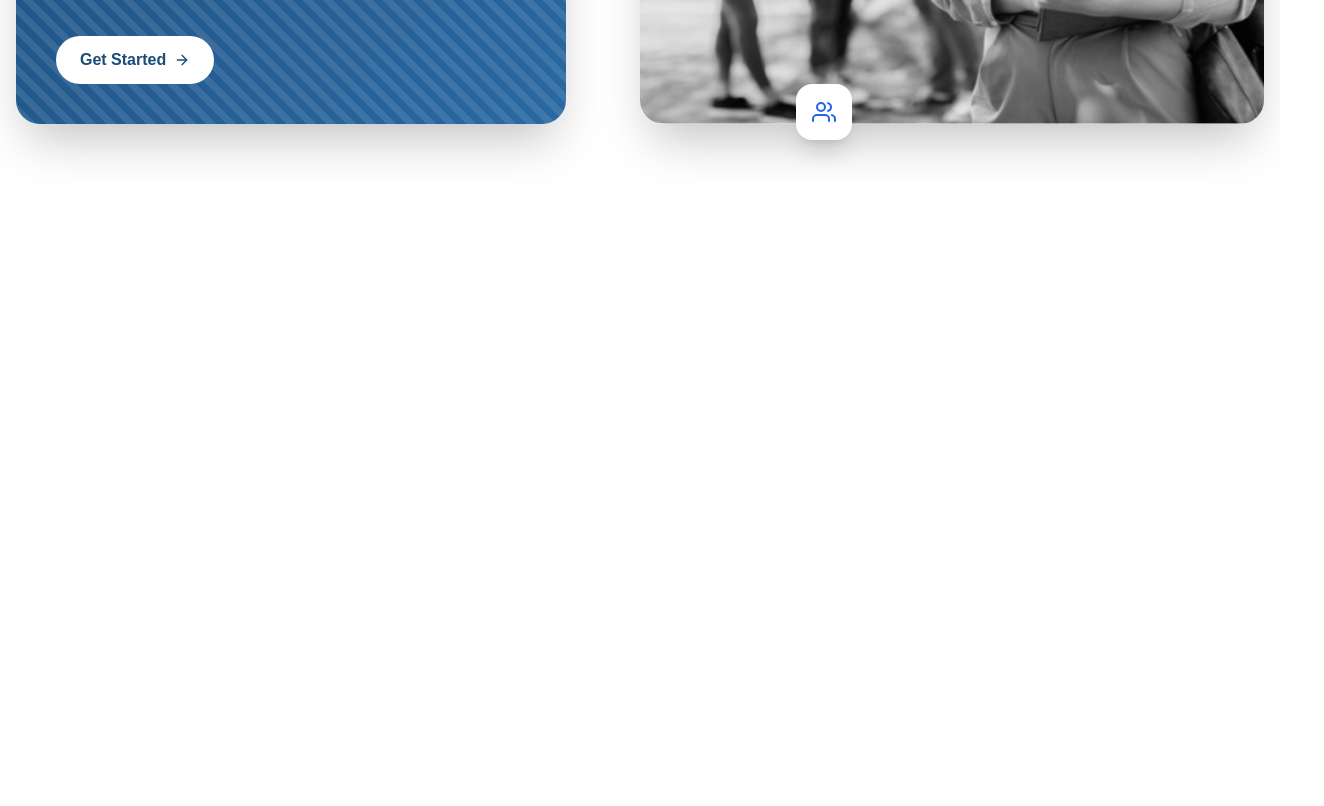
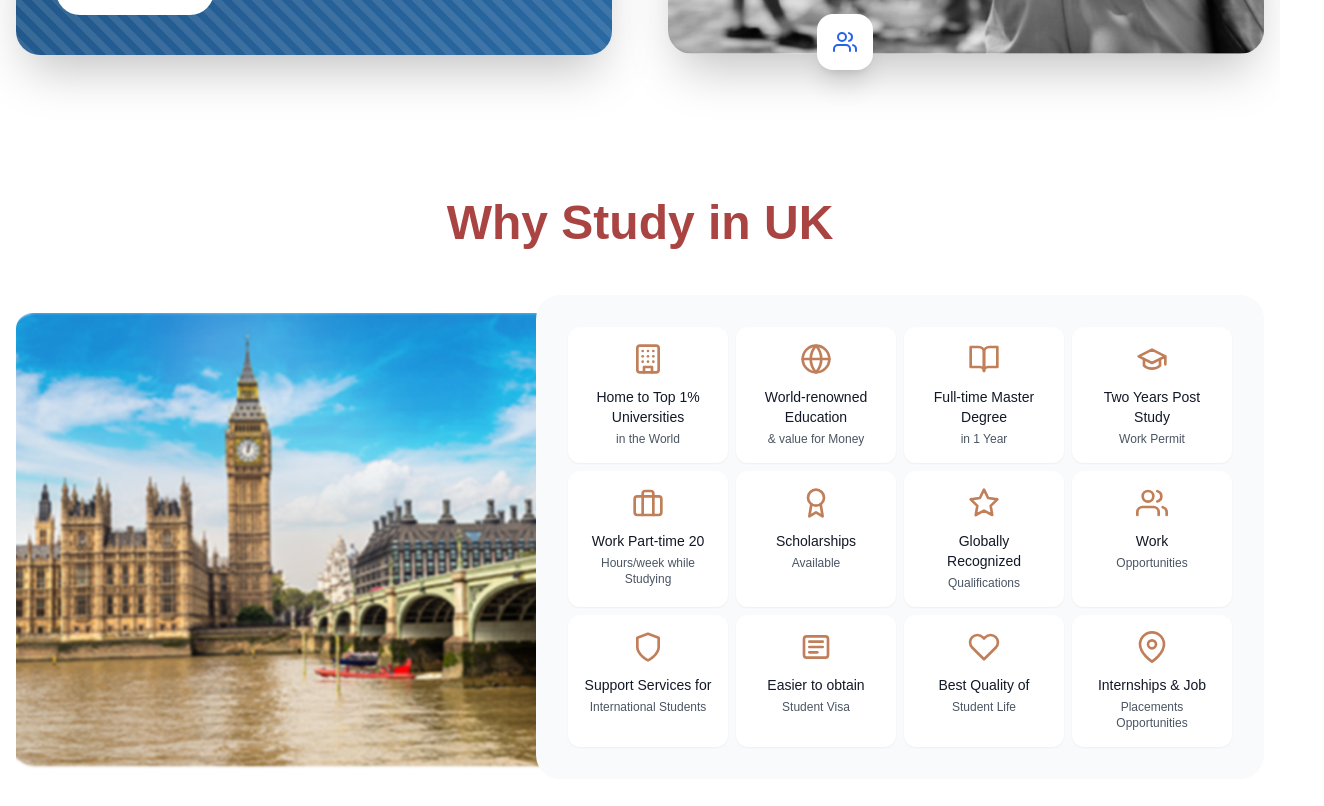
Before and after one commit to Stealth-Rishabh/planeteducation_Uk, a React (Vite) app: page / in a window 1280 px wide. Shown: the part 1300-2106 px from the top of the page, 1324 px wide, since content can reach past the window. Before the commit the page ends 1574 px from the top, so only its background shows below. Built offline with nearby package versions, Linux system fonts and the light colour scheme.

Commit message:
Enhance Landing Page: Updated About and HeroSection components for improved layout and styling. Added new WhyStudyUK component with benefits section and associated assets. Adjusted spacing and responsiveness in existing components.

```diff
--- a/src/app/landing/About.jsx
+++ b/src/app/landing/About.jsx
@@ -3,7 +3,7 @@
 
 const About = () => {
   return (
-    <div className="relative mx-auto max-w-7xl w-full min-h-screen bg-gradient-to-br overflow-hidden flex justify-center items-center py-12">
+    <div className="relative mx-auto max-w-7xl w-full bg-gradient-to-br overflow-hidden flex justify-center items-center py-12 sm:py-20">
       {/* Decorative background elements */}
       <div className="absolute inset-0 z-0">
         <div className="absolute top-20 left-10 w-72 h-72 rounded-full mix-blend-multiply filter blur-xl opacity-70 animate-blob"></div>
@@ -12,10 +12,10 @@
 
       {/* Main container */}
       <div className="container mx-auto px-4 h-full relative z-10">
-        <div className="flex flex-col md:flex-row items-center gap-8 sm:gap-0 h-full">
+        <div className="flex flex-col md:flex-row items-center gap-8 sm:gap-14 h-full">
           {/* Text content */}
           <div className="w-full md:w-1/2 animate-fade-in-left">
-            <div className="bg-gradient-to-br from-[#1B4B79] to-[#2A69A3] text-white p-8 md:p-10 rounded-3xl shadow-2xl md:max-w-[550px] relative overflow-hidden group hover:shadow-blue-200/50 transition-shadow duration-300">
+            <div className="bg-gradient-to-br from-[#1B4B79] to-[#2A69A3] text-white p-8 md:p-10 rounded-3xl shadow-2xl relative overflow-hidden group hover:shadow-blue-200/50 transition-shadow duration-300">
               {/* Decorative pattern */}
               <div className="absolute inset-0 opacity-10 bg-[linear-gradient(45deg,transparent_25%,white_25%,white_50%,transparent_50%,transparent_75%,white_75%,white_100%)] bg-[length:20px_20px]"></div>
 
--- a/src/app/landing/HeroSection.jsx
+++ b/src/app/landing/HeroSection.jsx
@@ -23,7 +23,7 @@
       {/* Right Form */}
       <div
         id="apply-now"
-        className="relative sm:left-14 sm:-top-5 bg-gradient-to-br from-[#f6cb3d] to-[#f6cb3d]/90 p-6 !pt-14 shadow-xl max-w-[400px] custom-div rounded-sm"
+        className="relative sm:left-20 sm:-top-5 bg-gradient-to-br from-[#f6cb3d] to-[#f6cb3d]/90 p-6 !pt-14 shadow-xl max-w-[400px] custom-div rounded-sm"
       >
         <div className="relative">
           <h3 className="text-lg sm:text-xl text-center font-bold text-black">
--- a/src/app/landing/Landing.jsx
+++ b/src/app/landing/Landing.jsx
@@ -3,6 +3,7 @@
 import HeroSection from "./HeroSection";
 import About from "./About";
 import heroBg from "../../assets/hero-bg.png";
+import WhyStudyUK from "./WhyStudyUK";
 
 const Landing = () => {
   return (
@@ -20,6 +21,7 @@
         <HeroSection />
       </div>
       <About />
+      <WhyStudyUK />
     </>
   );
 };
--- /dev/null
+++ b/src/app/landing/WhyStudyUK.jsx
@@ -0,0 +1,203 @@
+import React from 'react';
+import whyStudy from "../../assets/WhyStudy.png";
+
+// SVG Icons as components for better reusability
+const Icons = {
+  Building: () => (
+    <svg xmlns="http://www.w3.org/2000/svg" width="32" height="32" viewBox="0 0 24 24" fill="none" stroke="currentColor" strokeWidth="2" strokeLinecap="round" strokeLinejoin="round">
+      <rect x="4" y="2" width="16" height="20" rx="2" ry="2"/>
+      <path d="M9 22v-4h6v4"/>
+      <path d="M8 6h.01"/>
+      <path d="M16 6h.01"/>
+      <path d="M12 6h.01"/>
+      <path d="M12 10h.01"/>
+      <path d="M12 14h.01"/>
+      <path d="M16 10h.01"/>
+      <path d="M16 14h.01"/>
+      <path d="M8 10h.01"/>
+      <path d="M8 14h.01"/>
+    </svg>
+  ),
+  Globe: () => (
+    <svg xmlns="http://www.w3.org/2000/svg" width="32" height="32" viewBox="0 0 24 24" fill="none" stroke="currentColor" strokeWidth="2" strokeLinecap="round" strokeLinejoin="round">
+      <circle cx="12" cy="12" r="10"/>
+      <path d="M2 12h20"/>
+      <path d="M12 2a15.3 15.3 0 0 1 4 10 15.3 15.3 0 0 1-4 10 15.3 15.3 0 0 1-4-10 15.3 15.3 0 0 1 4-10z"/>
+    </svg>
+  ),
+  Book: () => (
+    <svg xmlns="http://www.w3.org/2000/svg" width="32" height="32" viewBox="0 0 24 24" fill="none" stroke="currentColor" strokeWidth="2" strokeLinecap="round" strokeLinejoin="round">
+      <path d="M2 3h6a4 4 0 0 1 4 4v14a3 3 0 0 0-3-3H2z"/>
+      <path d="M22 3h-6a4 4 0 0 0-4 4v14a3 3 0 0 1 3-3h7z"/>
+    </svg>
+  ),
+  Graduation: () => (
+    <svg xmlns="http://www.w3.org/2000/svg" width="32" height="32" viewBox="0 0 24 24" fill="none" stroke="currentColor" strokeWidth="2" strokeLinecap="round" strokeLinejoin="round">
+      <path d="M22 10v6M2 10l10-5 10 5-10 5z"/>
+      <path d="M6 12v5c3 3 9 3 12 0v-5"/>
+    </svg>
+  ),
+  Briefcase: () => (
+    <svg xmlns="http://www.w3.org/2000/svg" width="32" height="32" viewBox="0 0 24 24" fill="none" stroke="currentColor" strokeWidth="2" strokeLinecap="round" strokeLinejoin="round">
+      <rect x="2" y="7" width="20" height="14" rx="2" ry="2"/>
+      <path d="M16 21V5a2 2 0 0 0-2-2h-4a2 2 0 0 0-2 2v16"/>
+    </svg>
+  ),
+  Award: () => (
+    <svg xmlns="http://www.w3.org/2000/svg" width="32" height="32" viewBox="0 0 24 24" fill="none" stroke="currentColor" strokeWidth="2" strokeLinecap="round" strokeLinejoin="round">
+      <circle cx="12" cy="8" r="6"/>
+      <path d="M15.477 12.89 17 22l-5-3-5 3 1.523-9.11"/>
+    </svg>
+  ),
+  Star: () => (
+    <svg xmlns="http://www.w3.org/2000/svg" width="32" height="32" viewBox="0 0 24 24" fill="none" stroke="currentColor" strokeWidth="2" strokeLinecap="round" strokeLinejoin="round">
+      <polygon points="12 2 15.09 8.26 22 9.27 17 14.14 18.18 21.02 12 17.77 5.82 21.02 7 14.14 2 9.27 8.91 8.26 12 2"/>
+    </svg>
+  ),
+  Users: () => (
+    <svg xmlns="http://www.w3.org/2000/svg" width="32" height="32" viewBox="0 0 24 24" fill="none" stroke="currentColor" strokeWidth="2" strokeLinecap="round" strokeLinejoin="round">
+      <path d="M17 21v-2a4 4 0 0 0-4-4H5a4 4 0 0 0-4 4v2"/>
+      <circle cx="9" cy="7" r="4"/>
+      <path d="M23 21v-2a4 4 0 0 0-3-3.87"/>
+      <path d="M16 3.13a4 4 0 0 1 0 7.75"/>
+    </svg>
+  ),
+  Support: () => (
+    <svg xmlns="http://www.w3.org/2000/svg" width="32" height="32" viewBox="0 0 24 24" fill="none" stroke="currentColor" strokeWidth="2" strokeLinecap="round" strokeLinejoin="round">
+      <path d="M12 22s8-4 8-10V5l-8-3-8 3v7c0 6 8 10 8 10z"/>
+    </svg>
+  ),
+  Visa: () => (
+    <svg xmlns="http://www.w3.org/2000/svg" width="32" height="32" viewBox="0 0 24 24" fill="none" stroke="currentColor" strokeWidth="2" strokeLinecap="round" strokeLinejoin="round">
+      <rect x="3" y="4" width="18" height="16" rx="2"/>
+      <line x1="7" y1="8" x2="17" y2="8"/>
+      <line x1="7" y1="12" x2="17" y2="12"/>
+      <line x1="7" y1="16" x2="13" y2="16"/>
+    </svg>
+  ),
+  Life: () => (
+    <svg xmlns="http://www.w3.org/2000/svg" width="32" height="32" viewBox="0 0 24 24" fill="none" stroke="currentColor" strokeWidth="2" strokeLinecap="round" strokeLinejoin="round">
+      <path d="M20.84 4.61a5.5 5.5 0 0 0-7.78 0L12 5.67l-1.06-1.06a5.5 5.5 0 0 0-7.78 7.78l1.06 1.06L12 21.23l7.78-7.78 1.06-1.06a5.5 5.5 0 0 0 0-7.78z"/>
+    </svg>
+  ),
+  MapPin: () => (
+    <svg xmlns="http://www.w3.org/2000/svg" width="32" height="32" viewBox="0 0 24 24" fill="none" stroke="currentColor" strokeWidth="2" strokeLinecap="round" strokeLinejoin="round">
+      <path d="M21 10c0 7-9 13-9 13s-9-6-9-13a9 9 0 0 1 18 0z"/>
+      <circle cx="12" cy="10" r="3"/>
+    </svg>
+  )
+};
+
+const benefits = [
+  {
+    icon: <Icons.Building />,
+    title: "Home to Top 1% Universities",
+    description: "in the World"
+  },
+  {
+    icon: <Icons.Globe />,
+    title: "World-renowned Education",
+    description: "& value for Money"
+  },
+  {
+    icon: <Icons.Book />,
+    title: "Full-time Master Degree",
+    description: "in 1 Year"
+  },
+  {
+    icon: <Icons.Graduation />,
+    title: "Two Years Post Study",
+    description: "Work Permit"
+  },
+  {
+    icon: <Icons.Briefcase />,
+    title: "Work Part-time 20",
+    description: "Hours/week while Studying"
+  },
+  {
+    icon: <Icons.Award />,
+    title: "Scholarships",
+    description: "Available"
+  },
+  {
+    icon: <Icons.Star />,
+    title: "Globally Recognized",
+    description: "Qualifications"
+  },
+  {
+    icon: <Icons.Users />,
+    title: "Work",
+    description: "Opportunities"
+  },
+  {
+    icon: <Icons.Support />,
+    title: "Support Services for",
+    description: "International Students"
+  },
+  {
+    icon: <Icons.Visa />,
+    title: "Easier to obtain",
+    description: "Student Visa"
+  },
+  {
+    icon: <Icons.Life />,
+    title: "Best Quality of",
+    description: "Student Life"
+  },
+  {
+    icon: <Icons.MapPin />,
+    title: "Internships & Job",
+    description: "Placements Opportunities"
+  }
+];
+
+const WhyStudyUK = () => {
+  return (
+    <section className="w-full bg-white py-12 md:py-16 lg:pb-20">
+      <div className="container mx-auto max-w-7xl px-4">
+        <h2 className="text-3xl md:text-4xl lg:text-5xl font-bold text-center mb-12 text-[#A94442]">
+          Why Study in UK
+        </h2>
+
+        <div className="flex flex-col lg:flex-row items-center gap-8 lg:gap-0">
+          {/* Left side - Image */}
+          <div className="w-full lg:w-5/12">
+            <div className="relative top-4 z-0 sm:w-[630px] h-[300px] md:h-[400px] lg:h-[480px] rounded-2xl overflow-hidden">
+              <img
+                src={whyStudy}
+                alt="Big Ben and Houses of Parliament, London"
+                className="w-full h-full object-cover"
+              />
+            </div>
+          </div>
+
+          {/* Right side - Benefits Grid */}
+          <div className="w-full relative z-10 lg:w-7/12">
+            <div className="bg-gray-50 rounded-3xl p-6 md:p-8">
+              <div className="grid grid-cols-2 md:grid-cols-3 lg:grid-cols-4 gap-2">
+                {benefits.map((benefit, index) => (
+                  <div
+                    key={index}
+                    className="flex flex-col items-center text-center p-4 bg-white rounded-xl shadow-sm hover:shadow-md transition-shadow duration-300"
+                  >
+                    <div className="text-[#C17F59] mb-3">
+                      {benefit.icon}
+                    </div>
+                    <h3 className="text-sm font-medium text-gray-900 mb-1">
+                      {benefit.title}
+                    </h3>
+                    <p className="text-xs text-gray-600">
+                      {benefit.description}
+                    </p>
+                  </div>
+                ))}
+              </div>
+            </div>
+          </div>
+        </div>
+      </div>
+    </section>
+  );
+};
+
+export default WhyStudyUK;
```
Also changed, not shown: src/assets/WhyStudy.png (added).
